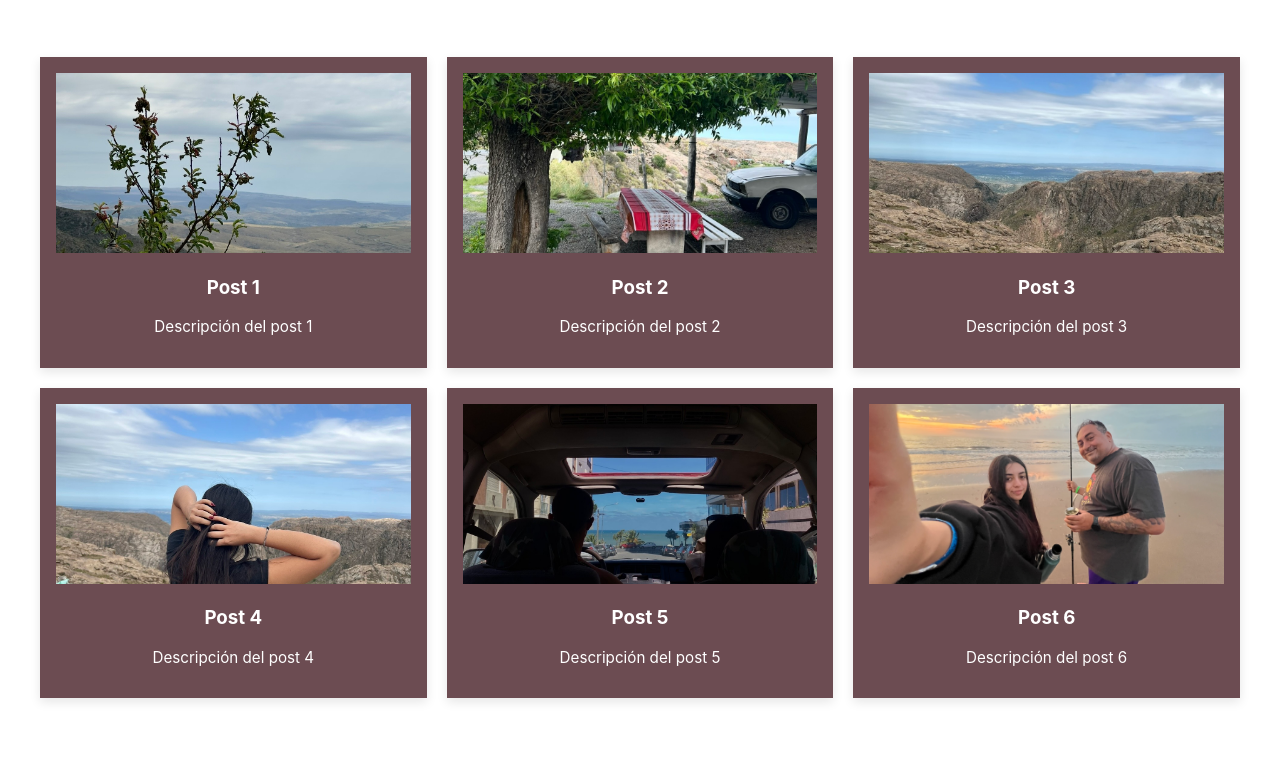
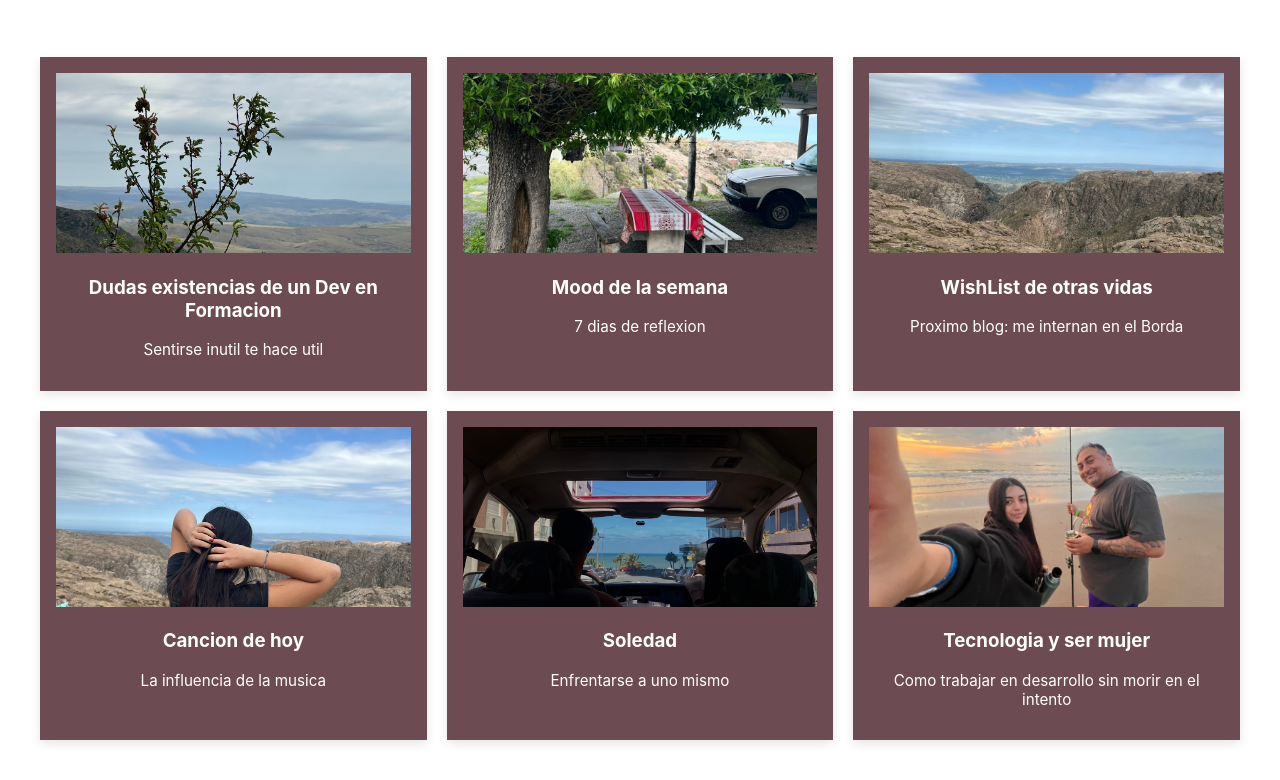
Before and after one commit to amaci003/blog-ddw-uade, a React (Create React App) app: page / in a window 1280 px wide. Shown: the part 1508-2288 px from the top of the page. Before the commit the page ends 2246 px from the top, so only its background shows below. Built offline with nearby package versions, Linux system fonts and the light colour scheme.

Commit message:
cambia el nombre de descripcion

```diff
--- a/src/componentes/Carrusel.jsx
+++ b/src/componentes/Carrusel.jsx
@@ -9,12 +9,12 @@ import Imagen9 from '../assets/Imagen9.jpg';
 import '../styles/Carrusel.css';
 
 const data = [
-  { img: Image4, title: "Post 1", desc: "Descripción del post 1", link: "/blog/1" },
-  { img: Image5, title: "Post 2", desc: "Descripción del post 2", link: "/blog/2" },
-  { img: Image6, title: "Post 3", desc: "Descripción del post 3", link: "/blog/3" },
-  { img: Image7, title: "Post 4", desc: "Descripción del post 4", link: "/blog/4" },
-  { img: Imagen8, title: "Post 5", desc: "Descripción del post 5", link: "/blog/5" },
-  { img: Imagen9, title: "Post 6", desc: "Descripción del post 6", link: "/blog/6" },
+  { img: Image4, title: "Dudas existencias de un Dev en Formacion", desc: "Sentirse inutil te hace util", link: "/blog/1" },
+  { img: Image5, title: "Mood de la semana", desc: "7 dias de reflexion", link: "/blog/2" },
+  { img: Image6, title: "WishList de otras vidas", desc: "Proximo blog: me internan en el Borda", link: "/blog/3" },
+  { img: Image7, title: "Cancion de hoy", desc: "La influencia de la musica", link: "/blog/4" },
+  { img: Imagen8, title: "Soledad", desc: "Enfrentarse a uno mismo", link: "/blog/5" },
+  { img: Imagen9, title: "Tecnologia y ser mujer", desc: "Como trabajar en desarrollo sin morir en el intento", link: "/blog/6" },
 ];
 
 const Galeria = () => {
```
